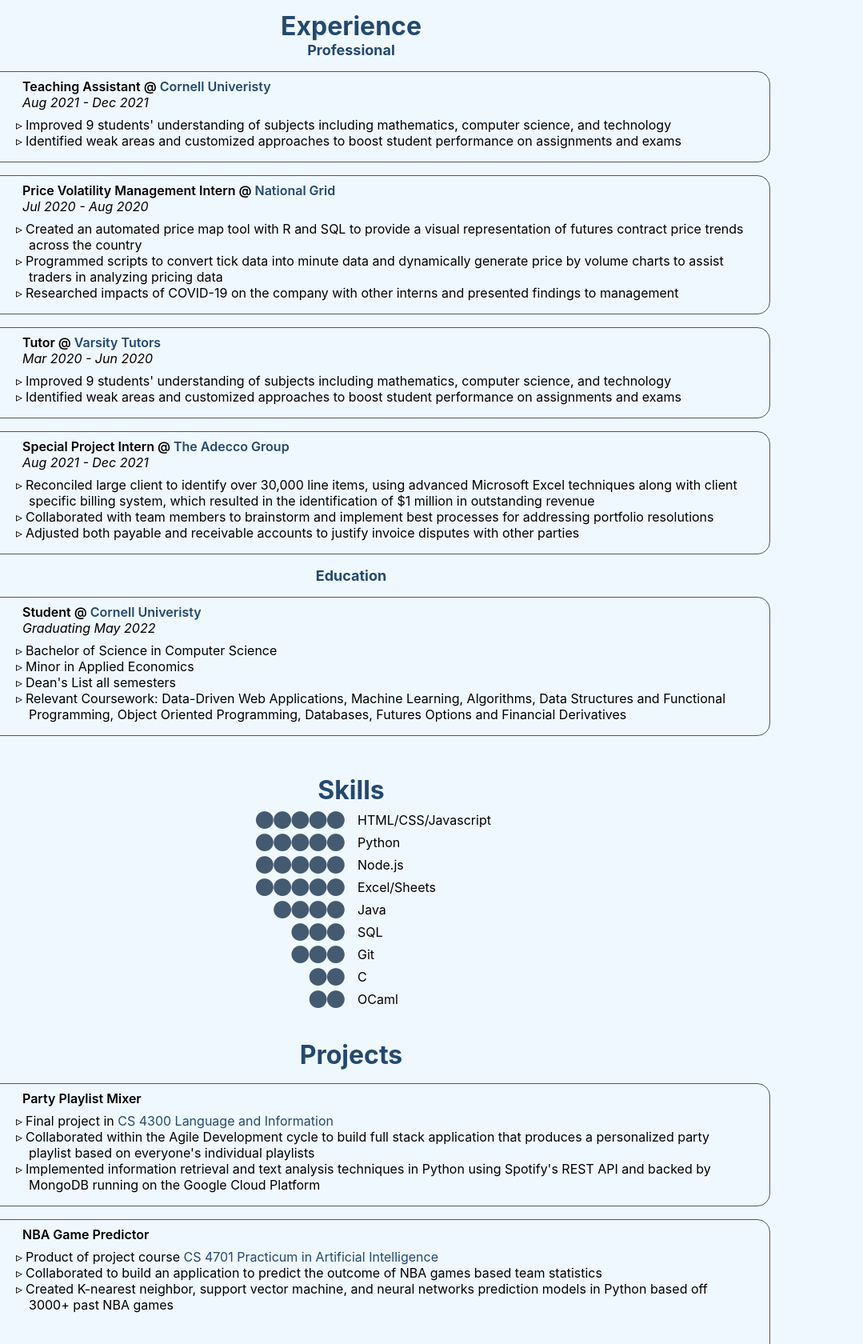
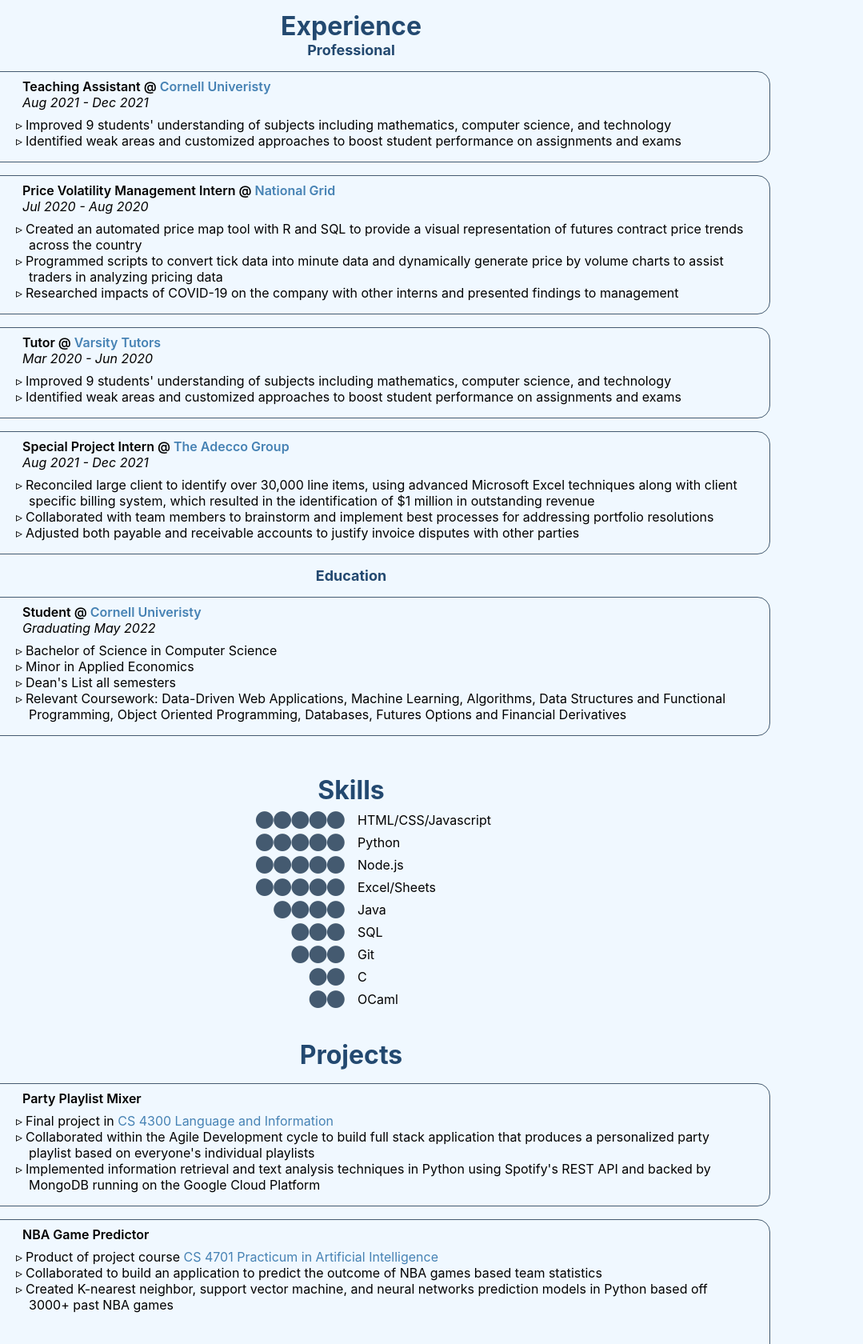
Before and after one commit to ryanvac/engrc-website, a plain HTML site: page index.html in a window 1280 px wide. Shown: the part 426-2106 px from the top of the page at 80% size, 201-1280 px from the left. Drawn offline with Linux system fonts and the light colour scheme; grey boxes are pictures that could not be loaded.

Commit message:
trying google slides embed part 4

```diff
--- a/index.html
+++ b/index.html
@@ -47,7 +47,7 @@
                     <div class="right-col">
                         <div class="experience-title">
                             <span>Teaching Assistant @ </span>
-                            <a target="_blank" href="https://www.cornell.edu/" class="blue">Cornell Univeristy</a>
+                            <a target="_blank" href="https://www.cornell.edu/" class="blue-link">Cornell Univeristy</a>
                         </div>
                         <div class="experience-dates">
                             Aug 2021 - Dec 2021
@@ -65,7 +65,7 @@
                     <div class="right-col">
                         <div class="experience-title">
                             <span>Price Volatility Management Intern @ </span>
-                            <a target="_blank" href="https://www.nationalgrid.com/" class="blue">National Grid</a>
+                            <a target="_blank" href="https://www.nationalgrid.com/" class="blue-link">National Grid</a>
                         </div>
                         <div class="experience-dates">
                             Jul 2020 - Aug 2020
@@ -84,7 +84,7 @@
                     <div class="right-col">
                         <div class="experience-title">
                             <span>Tutor @ </span>
-                            <a target="_blank" href="https://www.varsitytutors.com/" class="blue">Varsity Tutors</a>
+                            <a target="_blank" href="https://www.varsitytutors.com/" class="blue-link">Varsity Tutors</a>
                         </div>
                         <div class="experience-dates">
                             Mar 2020 - Jun 2020
@@ -102,7 +102,7 @@
                     <div class="right-col">
                         <div class="experience-title">
                             <span>Special Project Intern @ </span>
-                            <a target="_blank" href="https://www.adeccogroup.com/" class="blue">The Adecco Group</a>
+                            <a target="_blank" href="https://www.adeccogroup.com/" class="blue-link">The Adecco Group</a>
                         </div>
                         <div class="experience-dates">
                             Aug 2021 - Dec 2021
@@ -124,7 +124,7 @@
                     <div class="right-col">
                         <div class="experience-title">
                             <span>Student @ </span>
-                            <a target="_blank" href="https://www.cornell.edu/" class="blue">Cornell Univeristy</a>
+                            <a target="_blank" href="https://www.cornell.edu/" class="blue-link">Cornell Univeristy</a>
                         </div>
                         <div class="experience-dates">
                             Graduating May 2022
@@ -157,7 +157,7 @@
                             Party Playlist Mixer
                         </div>
                         <ul class="experience-text">
-                            <li>Final project in <a class="blue" target="_blank" href="https://classes.cornell.edu/browse/roster/SP20/class/CS/4300">CS 4300 Language and Information</a></li>
+                            <li>Final project in <a class="blue-link" target="_blank" href="https://classes.cornell.edu/browse/roster/SP20/class/CS/4300">CS 4300 Language and Information</a></li>
                             <li>Collaborated within the Agile Development cycle to build full stack application that produces a personalized party playlist based on everyone's individual playlists</li>
                             <li>Implemented information retrieval and text analysis techniques in Python using Spotify's REST API and backed by MongoDB running on the Google Cloud Platform</li>
                         </ul>
@@ -172,11 +172,11 @@
                             NBA Game Predictor
                         </div>
                         <ul class="experience-text">
-                            <li>Product of project course <a class="blue" target="_blank" href="https://classes.cornell.edu/browse/roster/FA21/class/CS/4701">CS 4701 Practicum in Artificial Intelligence</a></li>
+                            <li>Product of project course <a class="blue-link" target="_blank" href="https://classes.cornell.edu/browse/roster/FA21/class/CS/4701">CS 4701 Practicum in Artificial Intelligence</a></li>
                             <li>Collaborated to build an application to predict the outcome of NBA games based team statistics</li>
                             <li>Created K-nearest neighbor, support vector machine, and neural networks prediction models in Python based off 3000+ past NBA games</li>
                         </ul>
-                        <iframe src="https://docs.google.com/presentation/d/e/2PACX-1vRBG4IoUwWk3lsiUsEeX8zr5MTmuo5eGAIFpJPQxA6FFHkUNX8ogVxfor-RxdqeDNvwq5SUyaMh1ax4/embed?start=false&loop=false&delayms=3000" frameborder="0" width="480" height="299" allowfullscreen="true" mozallowfullscreen="true" webkitallowfullscreen="true"></iframe>
+                        <iframe src="https://docs.google.com/presentation/d/e/2PACX-1vRBG4IoUwWk3lsiUsEeX8zr5MTmuo5eGAIFpJPQxA6FFHkUNX8ogVxfor-RxdqeDNvwq5SUyaMh1ax4/embed?start=false&loop=false&delayms=3000" frameborder="0" width="468" height="299" allowfullscreen="true" mozallowfullscreen="true" webkitallowfullscreen="true"></iframe>
                     </div>
                 </div>
             </div>
--- a/style.css
+++ b/style.css
@@ -142,6 +142,10 @@
     color: #234970;
 }
 
+.blue-link {
+    color: steelblue;
+}
+
 /* Skills */
 
 .skill-items {
@@ -166,10 +170,6 @@
     text-align: initial;
 }
 
-.punch-viewer-body {
-    background: #F0F8FF;
-}
-
 /* Extras */
 
 .interest-items {
```
